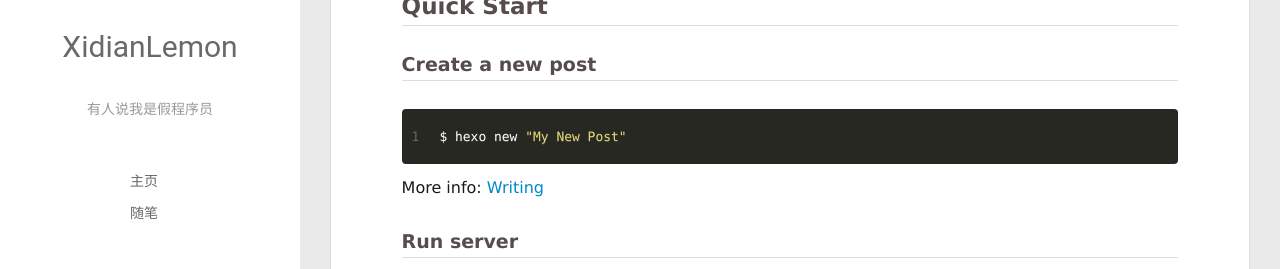
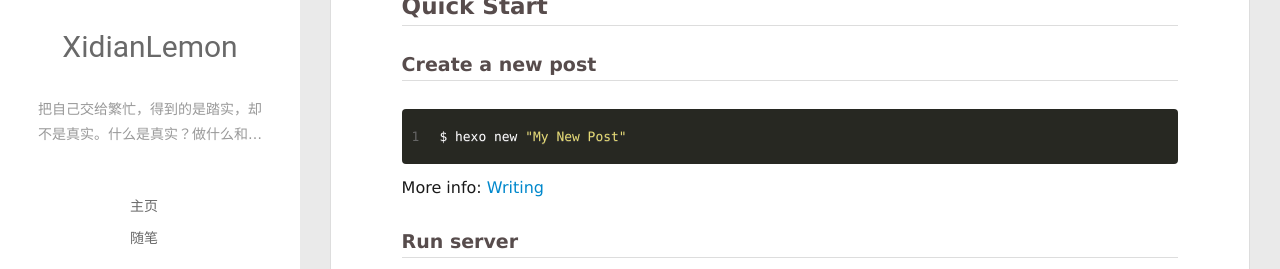
Before and after one commit to XidianLemon/xidianlemon.github.io, a plain HTML site: page 2018/10/03/hello-world/index.html in a window 1280 px wide. Shown: the part 243-512 px from the top of the page. Drawn offline with Linux system fonts and the light colour scheme; no server answers.

Commit message:
Site updated: 2018-10-07 10:32:58

```diff
--- a/2018/10/03/hello-world/index.html
+++ b/2018/10/03/hello-world/index.html
@@ -53,7 +53,7 @@
 		  <h1 class="header-author"><a href="/">XidianLemon</a></h1>
 		</hgroup>
 
-		<p class="header-subtitle">有人说我是假程序员</p>
+		<p class="header-subtitle">把自己交给繁忙，得到的是踏实，却不是真实。什么是真实？做什么和谁在一起，你看到什么听到什么，有一种从心灵深处满溢出来的不懊悔也不羞耻的平和与喜悦。</p>
 
 
 		<nav class="header-menu">
@@ -109,7 +109,7 @@
 			  <h1 class="header-author js-header-author">XidianLemon</h1>
 			</hgroup>
 
-			<p class="header-subtitle"><i class="icon icon-quo-left"></i>有人说我是假程序员<i class="icon icon-quo-right"></i></p>
+			<p class="header-subtitle"><i class="icon icon-quo-left"></i>把自己交给繁忙，得到的是踏实，却不是真实。什么是真实？做什么和谁在一起，你看到什么听到什么，有一种从心灵深处满溢出来的不懊悔也不羞耻的平和与喜悦。<i class="icon icon-quo-right"></i></p>
 
 
 
```
Also changed, not shown: archives/2018/10/index.html (+2 -2 lines), archives/2018/index.html (+2 -2 lines), archives/index.html (+2 -2 lines), index.html (+2 -2 lines).
